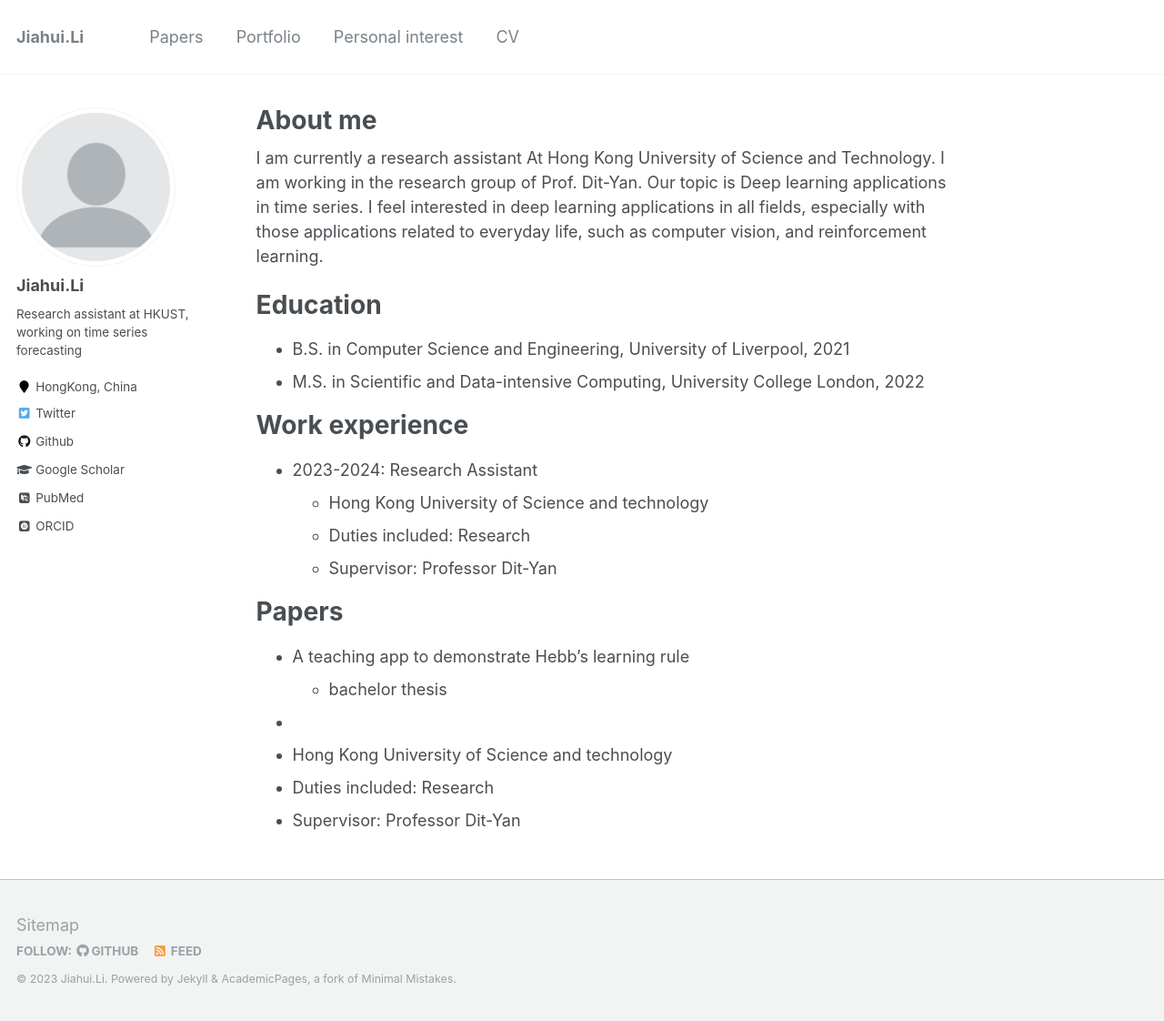
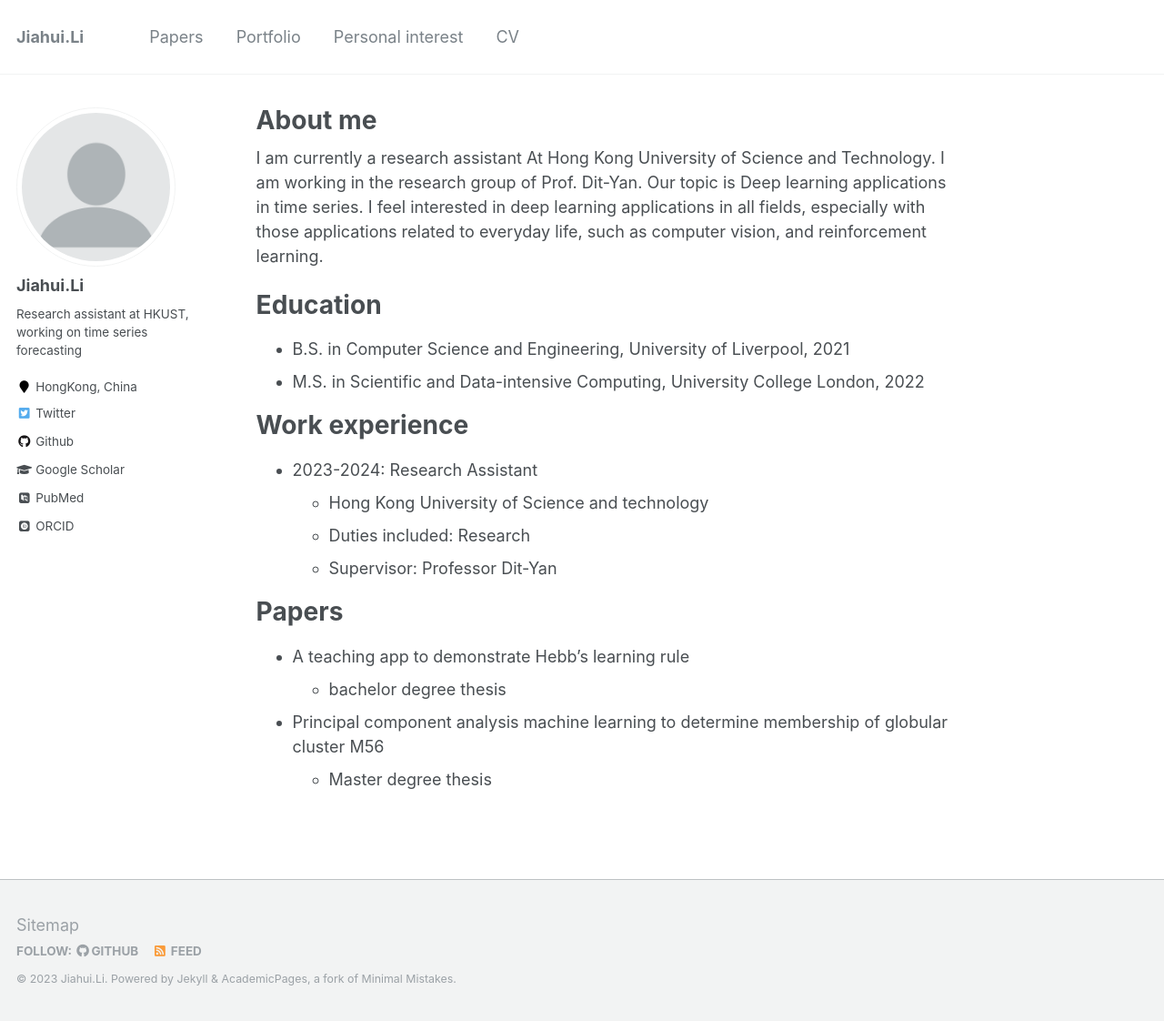
Before and after one commit to jimmylihui/jimmylihui.github.io, a Jekyll site: the page built from _pages/about.md, in a window 1280 px wide and 1122 px high. Shown: the whole window at 91% size. Built offline with Jekyll 4.4.1, drawn with Linux system fonts in a browser that asks for light colours; some web fonts are replaced.

Commit message:
Update about.md

```diff
--- a/_pages/about.md
+++ b/_pages/about.md
@@ -26,8 +26,6 @@ Work experience
 Papers
 ======
 * A teaching app to demonstrate Hebb's learning rule
-  * bachelor thesis
-*
-  * Hong Kong University of Science and technology
-  * Duties included: Research
-  * Supervisor: Professor Dit-Yan
+  * bachelor degree thesis
+* Principal component analysis machine learning to determine membership of globular cluster M56
+  * Master degree thesis
```
